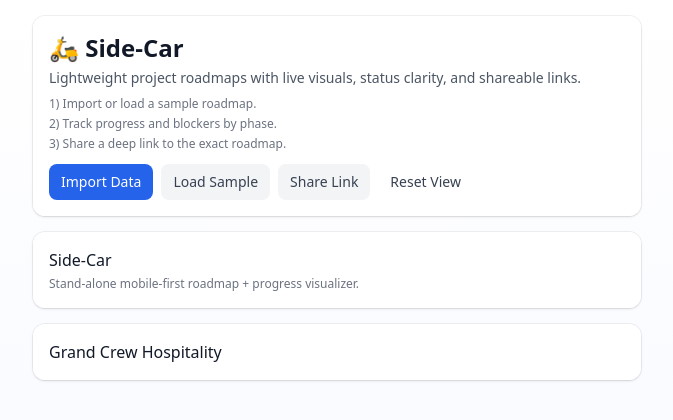
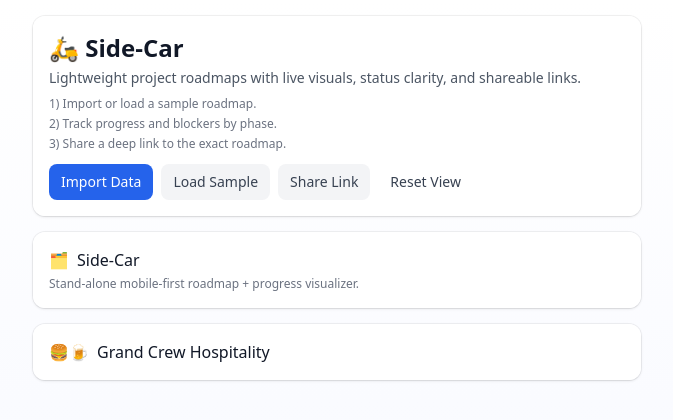
Before and after one commit to SpeaklyMedia/side-car, a React (Vite) app: page / in a window 1280 px wide. Shown: the top 420 px of the page, without its empty margins (303-976 px from the left). Built offline with nearby package versions, Linux system fonts and the light colour scheme; no server answers.

Commit message:
Add project-specific emojis for Side-Car and Grand Crew

```diff
--- a/src/App.tsx
+++ b/src/App.tsx
@@ -411,6 +411,13 @@ function App() {
     handleCopyShareLink(projectId, roadmapId);
   };
 
+  const getProjectEmoji = (projectName: string) => {
+    const name = projectName.toLowerCase();
+    if (name.includes('side-car') || name.includes('sidecar')) return '🛵';
+    if (name.includes('grand crew hospitality')) return '🍔🍺';
+    return '🗂️';
+  };
+
   // Handle selection of project and roadmap from the selector.
   const handleSelect = (projectId: string, roadmapId: string) => {
     setSelectedProjectId(projectId);
@@ -478,8 +485,12 @@ function App() {
           {/* Sticky header for project */}
           <Card className="sticky top-0 p-4 flex flex-col gap-2 z-50">
             <div className="flex flex-wrap justify-between items-center gap-2">
-              <h1 className="text-lg font-semibold truncate max-w-xs sm:max-w-sm">{currentProject.project_name}</h1>
+              <h1 className="text-lg font-semibold truncate max-w-xs sm:max-w-sm">
+                <span className="mr-2" aria-hidden="true">{getProjectEmoji(currentProject.project_name)}</span>
+                {currentProject.project_name}
+              </h1>
               <Button variant="link" size="sm" onClick={() => setShowSelector(true)}>
+                <span className="mr-1" aria-hidden="true">🧭</span>
                 {currentRoadmap.roadmap_name}
               </Button>
             </div>
@@ -596,7 +607,10 @@ function App() {
                     setSelectedRoadmapId(defaultRoadmap);
                   }}
                 >
-                  <div className="font-medium text-gray-900">{project.project_name}</div>
+                  <div className="font-medium text-gray-900">
+                    <span className="mr-2" aria-hidden="true">{getProjectEmoji(project.project_name)}</span>
+                    {project.project_name}
+                  </div>
                   {project.project_desc && (
                     <div className="text-xs text-gray-500 mt-1 line-clamp-2">{project.project_desc}</div>
                   )}
--- a/src/components/PhaseCard.tsx
+++ b/src/components/PhaseCard.tsx
@@ -30,7 +30,10 @@ export const PhaseCard: React.FC<PhaseCardProps> = ({ phase, expanded, onToggle,
         aria-expanded={expanded}
       >
         <div className="flex flex-col">
-          <h2 className="font-medium text-sm sm:text-base">{phase.phase_name}</h2>
+          <h2 className="font-medium text-sm sm:text-base">
+            <span className="mr-2" aria-hidden="true">🧩</span>
+            {phase.phase_name}
+          </h2>
           {phase.phase_desc && <p className="text-xs text-gray-500 mt-0.5 line-clamp-2">{phase.phase_desc}</p>}
         </div>
         <div className="flex items-center gap-2">
@@ -84,7 +87,10 @@ export const PhaseCard: React.FC<PhaseCardProps> = ({ phase, expanded, onToggle,
                 className={`p-3 flex justify-between items-center ${highlight ? 'bg-blue-50' : ''}`.trim()}
               >
                 <div className="flex flex-col">
-                  <span className="font-medium text-gray-900 truncate max-w-xs sm:max-w-md md:max-w-lg">{item.title}</span>
+                  <span className="font-medium text-gray-900 truncate max-w-xs sm:max-w-md md:max-w-lg">
+                    <span className="mr-2" aria-hidden="true">•</span>
+                    {item.title}
+                  </span>
                   {/* Show detail/blocker_reason when provided */}
                   {item.detail && (
                     <span className="text-xs text-gray-500 mt-0.5 line-clamp-1">{item.detail}</span>
```
